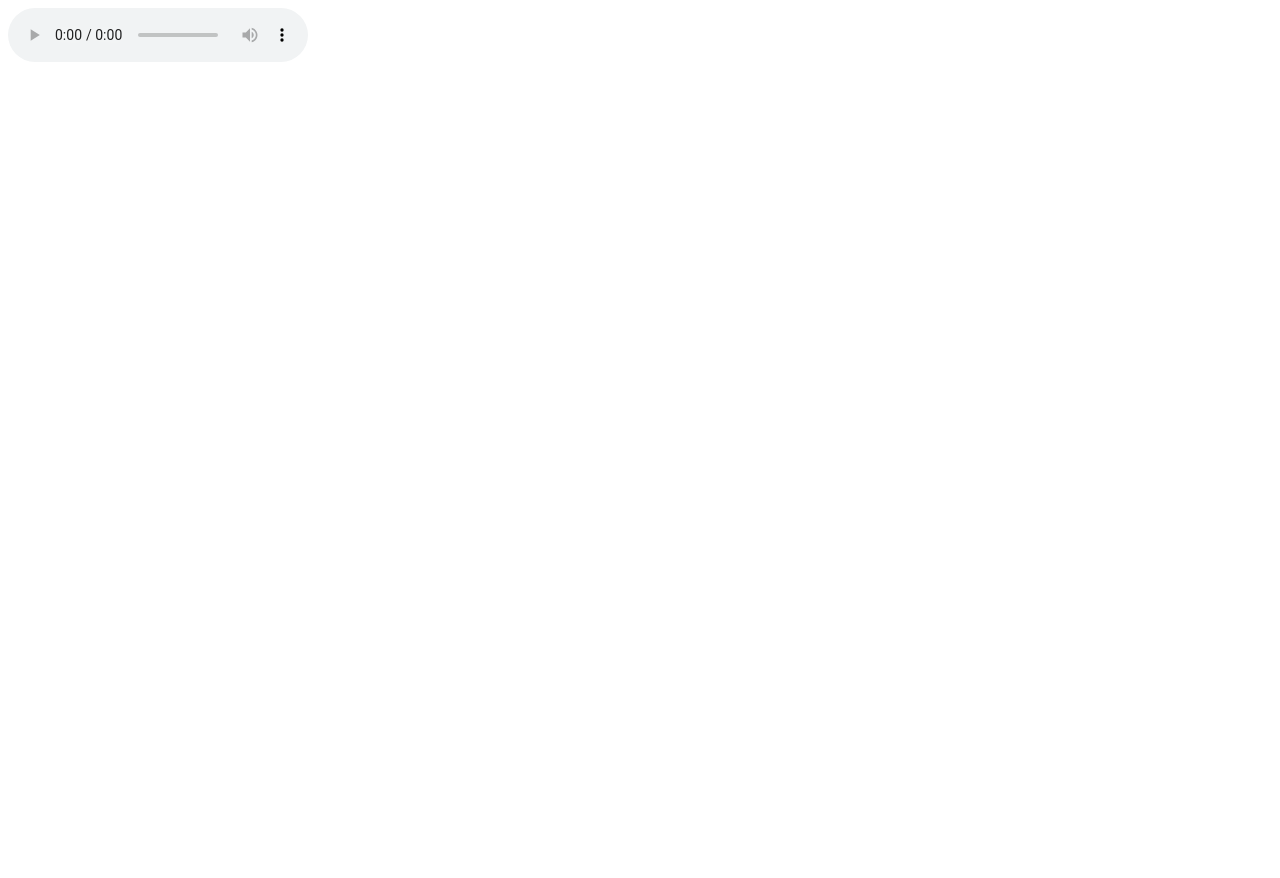
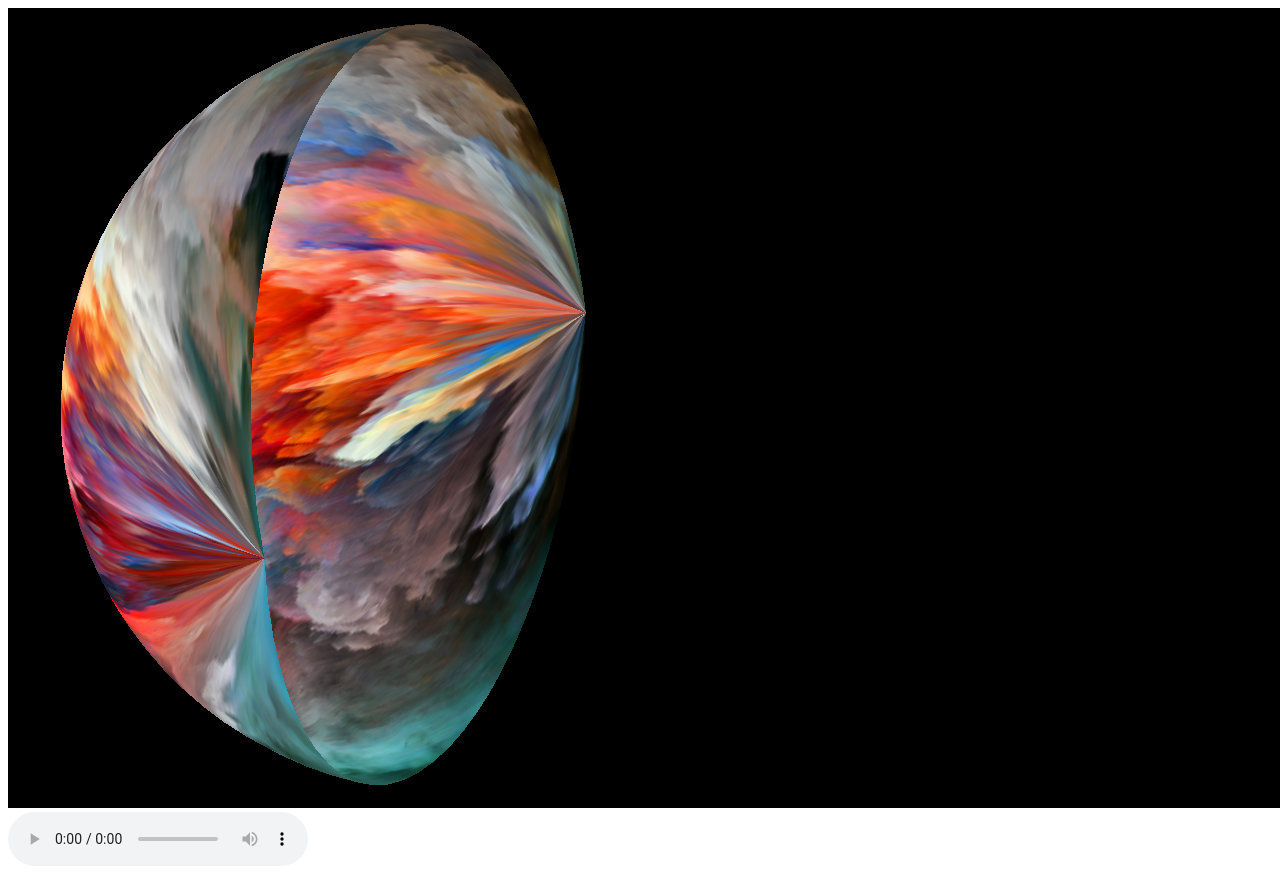
Before and after one commit to JacquesLalo/nova-protos, a plain HTML site: page meca-flu/index.html in a window 1280 px wide. Before the commit the page ends 800 px from the top, so only its background shows below. Drawn offline with Linux system fonts and the light colour scheme; animation ran at ten frames a second.

Commit message:
coupled displacement with music

```diff
--- a/meca-flu/index.html
+++ b/meca-flu/index.html
@@ -11,13 +11,12 @@
     <!-- JS dependencies -->
     <script src="./js/Three.js"></script>
     <script src="./js/GPUComputationRenderer.js"></script>
-    <script src="./js/audio.js"></script>
 
     <!-- WEBGL mountpoint -->
-    <div id="container" style="display: none"></div>
+    <div id="container" style="display"></div>
 
     <!-- audio mountpoint -->
-    <audio controls>
+    <audio id="audio" controls>
         <source src="audio/ledzep.ogg" type="audio/ogg">
         <source src="audio/ledzep.mp3" type="audio/mpeg">
         Your browser does not support the audio element.
@@ -63,6 +62,7 @@
         var displacement, noise
         var meshLengthSegments
         var meshWidthSegments
+        var geometry
 
         init()
         animate()
@@ -83,6 +83,10 @@
             var beta = alpha
             for (var i = 0; i < displacement.length; i++) {
                 displacement[i] = Math.random() * 0.5
+                if(window.data) {
+                    // displacement[i] = window.data.reduce((a, b) => a+b)/window.data.length / 128
+                    displacement[i] = 0.5 * window.data[i % 128] / 128
+                }
             }
         }
 
@@ -117,7 +121,7 @@
 
             // setting up the geometry
             // play with controls on: https://threejs.org/docs/#api/geometries/PlaneBufferGeometry
-            var geometry = new THREE.SphereBufferGeometry(5, 32, 32, 0, 3)
+            geometry = new THREE.SphereBufferGeometry(5, 32, 32, 0, 3)
 
             // Changing uv mapping of current geometry
             // change_uvs(geometry, 1, 1, 0, 0)
@@ -165,10 +169,15 @@
             plane.rotation.y = 0.5 * time
             uniforms.scaleFactor.value = 1 //0.5 * Math.sin(time)
 
+
+            applyDisplacements(displacement)
+            geometry.attributes.displacement.needsUpdate = true;
+
             // Render
             renderer.render(scene, camera)
         }
     </script>
+    <script src="./js/audio.js"></script>
 
 </body>
 
--- a/meca-flu/js/audio.js
+++ b/meca-flu/js/audio.js
@@ -1 +1,42 @@
-console.log('audio xr')
+// https://www.michaelbromley.co.uk/blog/audio-visualization-with-web-audio-canvas-and-the-soundcloud-api/
+var visualizer = function(audioElement) {
+    var player = document.getElementById(audioElement);
+    var self = this;
+    var analyser;
+    var audioCtx = new (window.AudioContext || window.webkitAudioContext); // this is because it's not been standardised accross browsers yet.
+    analyser = audioCtx.createAnalyser();
+    analyser.fftSize = 256; // see - there is that 'fft' thing.
+    var source = audioCtx.createMediaElementSource(player); // this is where we hook up the <audio> element
+    source.connect(analyser);
+    analyser.connect(audioCtx.destination);
+    var sampleAudioStream = function() {
+        // This closure is where the magic happens. Because it gets called with setInterval below, it continuously samples the audio data
+        // and updates the streamData and volume properties. This the SoundCouldAudioSource function can be passed to a visualization routine and
+        // continue to give real-time data on the audio stream.
+        analyser.getByteFrequencyData(self.streamData);
+        // calculate an overall volume value
+        var total = 0;
+        for (var i = 0; i < 80; i++) { // get the volume from the first 80 bins, else it gets too loud with treble
+            total += self.streamData[i];
+        }
+        self.volume = total;
+
+        var bufferLength = analyser.frequencyBinCount;
+        var dataArray = new Uint8Array(bufferLength);
+        analyser.getByteTimeDomainData(dataArray);
+        window.data = dataArray
+    };
+    setInterval(sampleAudioStream, 20); //
+    // public properties and methods
+    this.volume = 0;
+    this.streamData = new Uint8Array(128); // This just means we will have 128 "bins" (always half the analyzer.fftsize value), each containing a number between 0 and 255.
+    this.playStream = function(streamUrl) {
+        // get the input stream from the audio element
+        // player.setAttribute('src', streamUrl);
+        player.play();
+    }
+}
+
+
+const vis = new visualizer('audio')
+vis.playStream()
```
